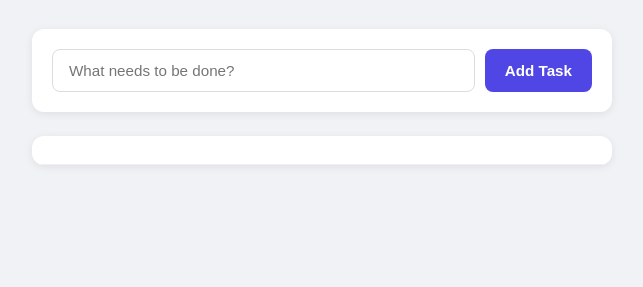
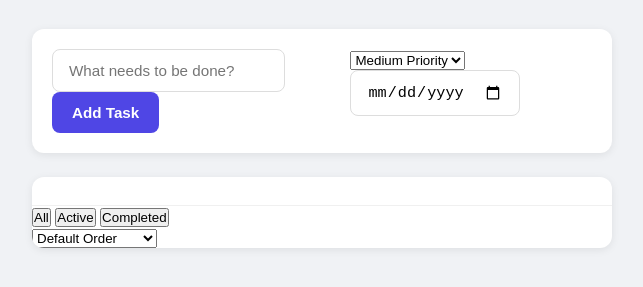
Before and after one commit to dipika-achtani/codemie-capstone, a website: page public/index.html in a window 1280 px wide. Shown: the part 107-394 px from the top of the page, without its empty margins (318-961 px from the left). Drawn offline with Linux system fonts and the light colour scheme; no server answers.

Commit message:
feat(CC-116): extend index.html with priority select, due-date input, filter tabs and sort dropdown
Phase 3 - Frontend HTML Changes:
- Add select#task-priority dropdown (High / Medium default / Low)
- Add input#task-due-date of type date
- Add .filter-controls bar with data-filter buttons (all active by default)
- Add select#sort-control dropdown (Default / Priority / Due Date)
- Wrap form fields in .form-row divs for layout

```diff
--- a/public/index.html
+++ b/public/index.html
@@ -15,6 +15,7 @@
 
     <section class="add-task">
       <form id="task-form">
+        <div class="form-row">
           <input
             type="text"
             id="task-input"
@@ -23,11 +24,34 @@
             maxlength="200"
           />
           <button type="submit">Add Task</button>
+        </div>
+        <div class="form-row form-row-meta">
+          <select id="task-priority">
+            <option value="High">High Priority</option>
+            <option value="Medium" selected>Medium Priority</option>
+            <option value="Low">Low Priority</option>
+          </select>
+          <input type="date" id="task-due-date" />
+        </div>
       </form>
     </section>
 
     <section class="task-list">
+      <div class="task-list-header">
         <div id="task-count" class="task-count"></div>
+        <div class="controls-row">
+          <div class="filter-controls">
+            <button type="button" data-filter="all" class="active">All</button>
+            <button type="button" data-filter="active">Active</button>
+            <button type="button" data-filter="completed">Completed</button>
+          </div>
+          <select id="sort-control">
+            <option value="default">Default Order</option>
+            <option value="priority">Sort by Priority</option>
+            <option value="due_date">Sort by Due Date</option>
+          </select>
+        </div>
+      </div>
       <ul id="tasks"></ul>
       <p id="empty-msg" class="empty-msg hidden">No tasks yet. Add one above!</p>
     </section>
```
Lines whose indentation alone changed are shown as unchanged.
